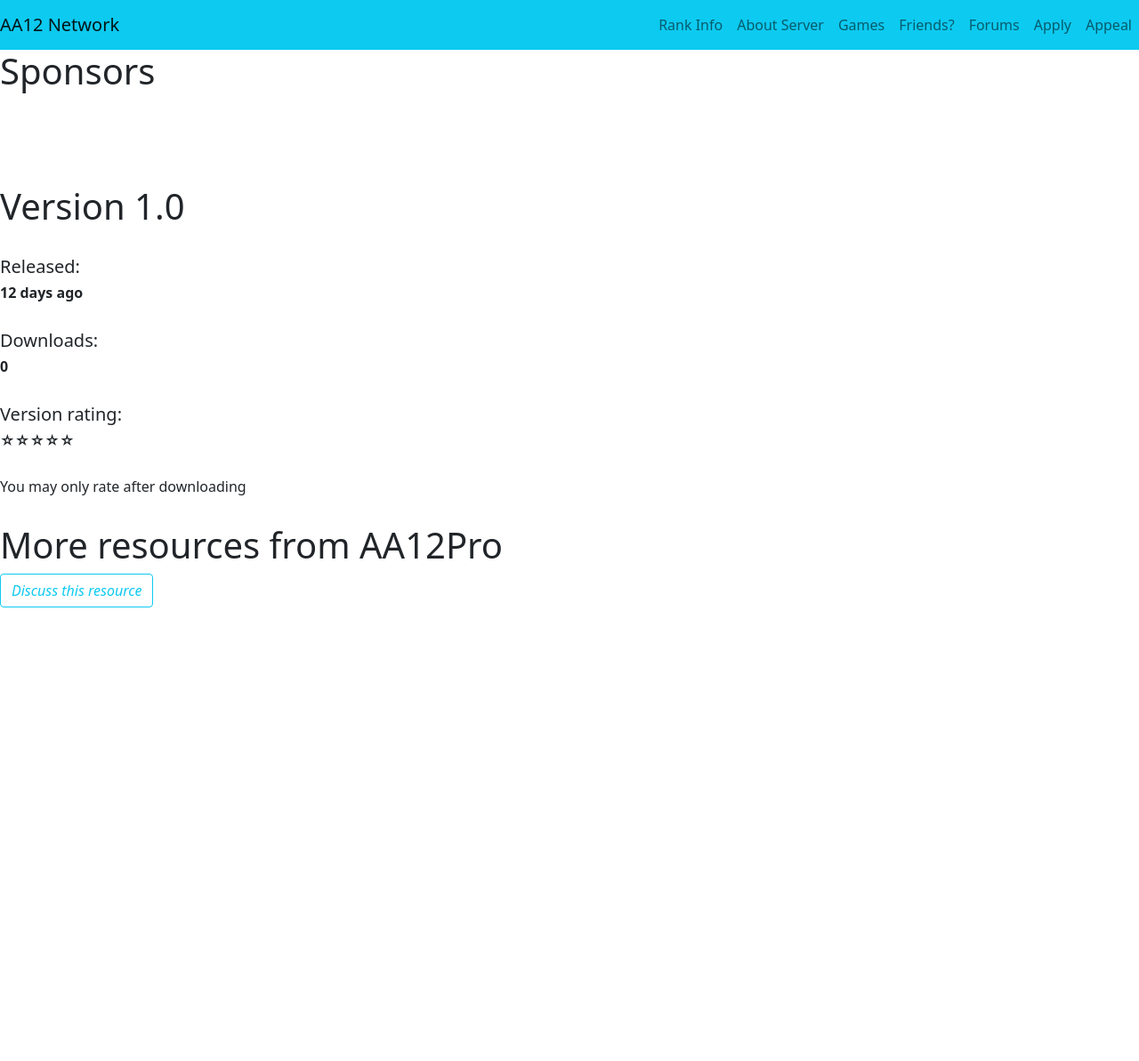
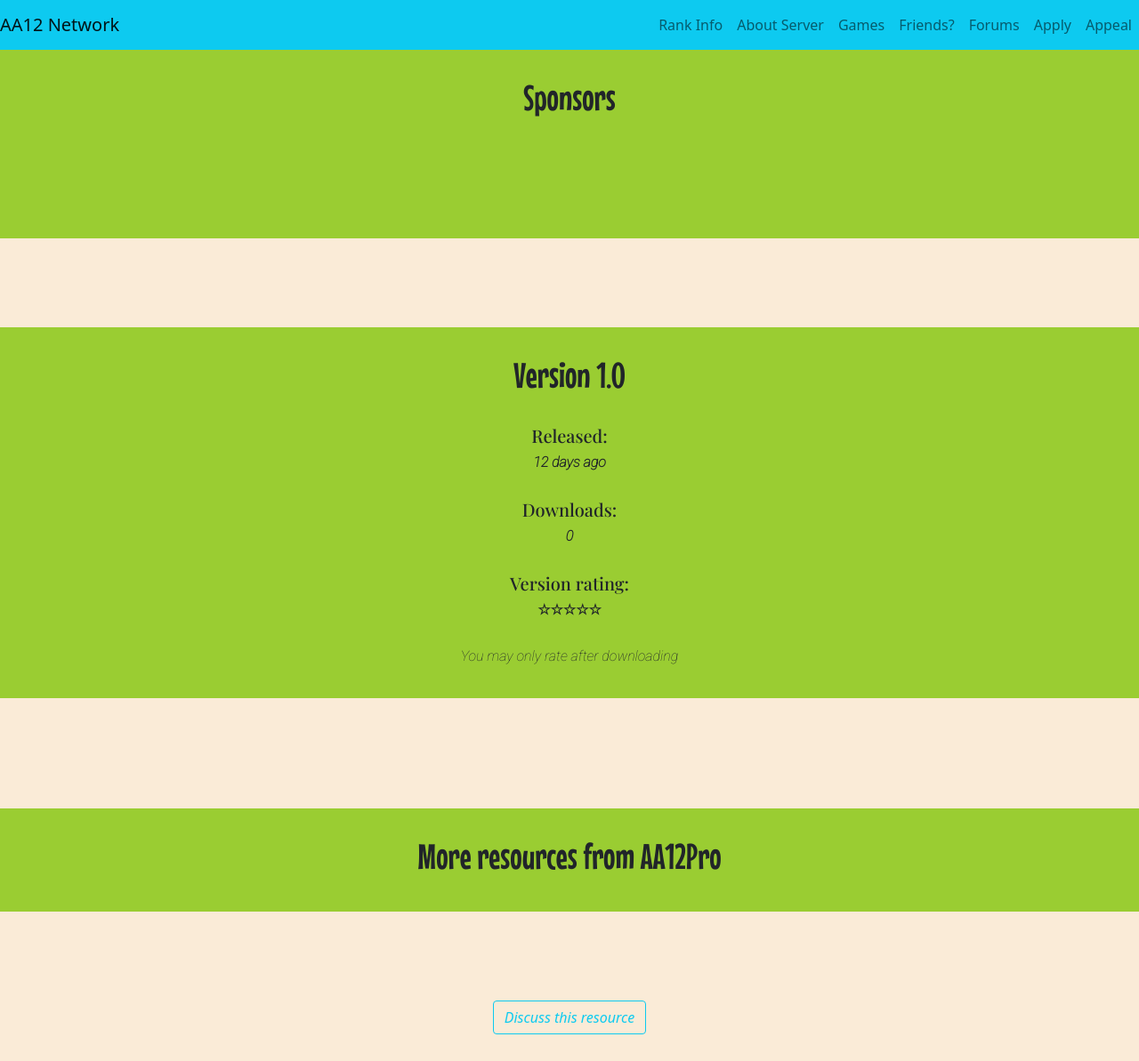
Before and after one commit to AA12Pro/AA12Pro-Website, a PHP site: page /NetworkEssentialsDownload.html in a window 1280 px wide. Shown: the whole page at 89% size. Before the commit the page ends 683 px from the top, so only its background shows below. Run offline with PHP 8.4, Linux system fonts and the light colour scheme.

Commit message:
styles3 for the plugin

```diff
--- a/styles3.css
+++ b/styles3.css
@@ -1,7 +1,53 @@
-.info {
+body {
+    background-color:antiquewhite;
+}
+
+.sponsors {
+    background-color: yellowgreen;
     text-align:center;
-  }
+    margin-bottom:100px;
+    padding-top:30px;
+    padding-bottom:30px;
+}
 
-nav {
-    position:fixed
-  }
+.version {
+    background-color: yellowgreen;
+    text-align:center;
+    margin-bottom:100px;
+    padding-top:30px;
+    padding-bottom:30px;
+}
+
+.extra {
+    background-color: yellowgreen;
+    text-align:center;
+    margin-bottom:100px;
+    padding-top:30px;
+    padding-bottom:30px;
+}
+
+.sponsors h1 {
+    font-family: 'Mouse Memoirs', sans-serif;
+}
+
+.version h1 {
+    font-family: 'Mouse Memoirs', sans-serif;
+}
+
+.extra h1 {
+    font-family: 'Mouse Memoirs', sans-serif;
+}
+
+.version h5 {
+    font-family: 'Playfair Display', serif;
+}
+
+.version h6 {
+    font-family: 'Roboto', sans-serif;
+    font-weight:300px;
+}
+
+.discuss {
+    text-align:center;
+    margin-bottom:30px;
+}
```
